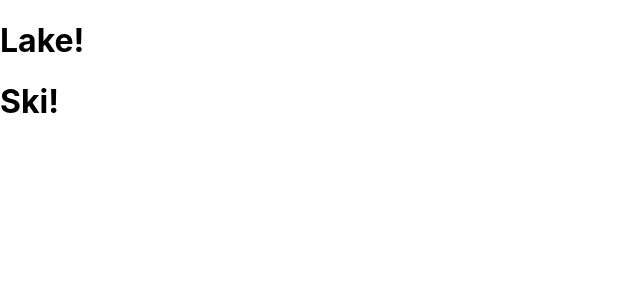
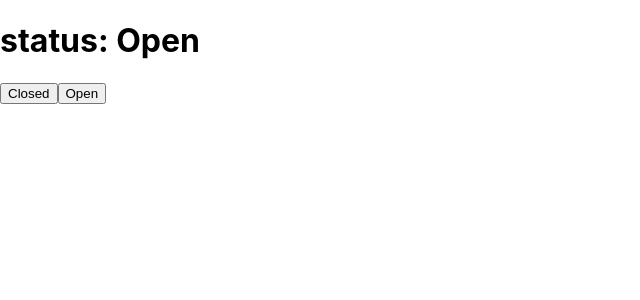
Before and after one commit to kuvarviren/ReactJS, a React (Create React App) app: page / in a window 1280 px wide. Shown: the top 300 px of the page, without its empty margins (0-640 px from the left). Built offline with nearby package versions, Linux system fonts and the light colour scheme.

Commit message:
useState a built-in hook to manage state in our application

```diff
--- a/src/index.js
+++ b/src/index.js
@@ -1,19 +1,15 @@
-import React from 'react';
+import React,{useState} from 'react';
 import ReactDOM from 'react-dom';
 import './index.css';
 
-function Lake(){
-  return <h1>Lake!</h1>;
-}
-function Ski(){
-  return <h1>Ski!</h1>;
-}
-function App({lakes}){
+function App(){
+  const [status,setState] = useState("Open");
   return (
-    <React.Fragment>
-      <Lake />
-      <Ski />
-    </React.Fragment>
+    <div>
+      <h1>status: {status}</h1>
+      <button onClick={()=>setState("Closed")}>Closed</button>
+      <button onClick={()=>setState("Open")}>Open</button>
+    </div>
   );
 }
 ReactDOM.render(
```
